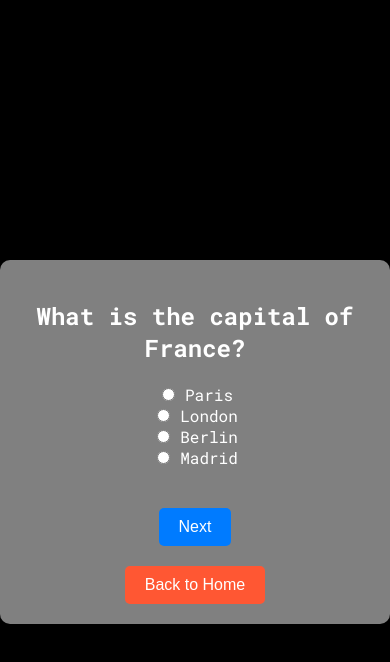
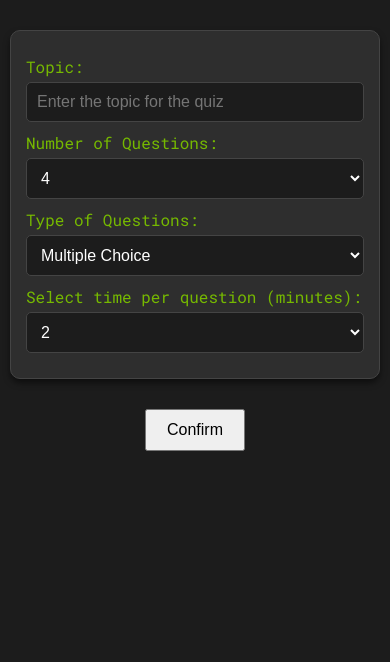
Before and after one commit to redhatgamer/eldritch-AI, a React (Create React App) app in the folder eldritch/: page /quiz in a window 390 px wide. Shown: the top 662 px of the page. Built offline with nearby package versions, Linux system fonts and the light colour scheme.

Commit message:
Update quiz topic

```diff
--- a/eldritch/package.json
+++ b/eldritch/package.json
@@ -3,6 +3,7 @@
   "version": "0.1.0",
   "private": true,
   "dependencies": {
+    "@google/generative-ai": "^0.14.1",
     "@testing-library/jest-dom": "^5.17.0",
     "@testing-library/react": "^13.4.0",
     "@testing-library/user-event": "^13.5.0",
--- a/eldritch/src/Quiz.css
+++ b/eldritch/src/Quiz.css
@@ -1,70 +1,123 @@
-.quiz-container {
-    display: flex;
-    flex-direction: column;
-    align-items: center;
-    justify-content: center;
-    text-align: center;
-    padding: 20px;
-    margin: 0 auto;
-    max-width: 800px;
-    min-height: 100vh; /* Ensures the quiz container takes up full height */
-    background-color: black; /* Adds a background color for better visual separation */
+/* Quiz.css */
+
+@import url('https://fonts.googleapis.com/css2?family=Roboto+Mono:wght@400;700&display=swap');
+
+body {
+    margin: 0;
+    font-family: 'Roboto Mono', monospace, Arial, Helvetica, sans-serif;
+    background: #1c1c1c;
+    color: #fff;
+    overflow-x: hidden;
 }
 
-.question-container {
-    margin-bottom: 20px;
+.App {
+    text-align: center;
 }
 
-.question-wrapper {
+.App-header {
+    background-color: #3a3a3a;
+    padding: 20px;
+    color: #76B900;
+    border-bottom: 1px solid #444;
+    box-shadow: 0 4px 6px rgba(0, 0, 0, 0.5);
+}
+
+h1 {
+    font-size: 3em;
+    margin: 0;
+}
+
+.dropdown-container-wrapper {
     display: flex;
-    flex-direction: column;
-    align-items: center;
-    background: grey; /* Adds a white background to the question wrapper */
+    justify-content: center;
+    margin-top: 20px;
+}
+
+.dropdown-container {
+    background: #2e2e2e;
     padding: 20px;
     border-radius: 10px;
-    box-shadow: 0 4px 8px rgba(0, 0, 0, 0.1); /* Adds shadow for better separation */
+    box-shadow: 0 4px 6px rgba(0, 0, 0, 0.5);
+    max-width: 400px;
     width: 100%;
-    max-width: 600px;
+    border: 1px solid #444;
+    text-align: left;
 }
 
-h2 {
-    margin-bottom: 20px;
+.dropdown-container label {
+    display: block;
+    margin: 10px 0;
+    font-size: 1.2em;
+    color: #76B900;
 }
 
-input[type="radio"] {
-    margin-right: 10px;
+.dropdown-container input[type="text"],
+.dropdown-container select {
+    width: 100%;
+    padding: 10px;
+    margin-top: 5px;
+    border: 1px solid #444;
+    border-radius: 5px;
+    font-size: 1em;
+    background-color: #1c1c1c;
+    color: #fff;
+    box-sizing: border-box;
+    transition: background-color 0.3s ease, border-color 0.3s ease;
 }
 
-button {
-    padding: 10px 20px;
-    margin-top: 20px;
-    background-color: #007bff;
+.dropdown-container input[type="text"]:focus,
+.dropdown-container select:focus {
+    outline: none;
+    border-color: #76B900;
+    background-color: #2e2e2e;
+}
+
+.dropdown-container button {
+    background-color: #76B900;
     color: white;
     border: none;
+    padding: 15px 25px;
+    font-size: 1.2em;
     border-radius: 5px;
     cursor: pointer;
-    transition: background-color 0.3s;
+    transition: background-color 0.3s ease, transform 0.3s ease;
+    margin-top: 20px;
+    display: block;
+    width: 100%;
 }
 
-button:hover {
-    background-color: #0056b3;
+.dropdown-container button:hover {
+    background-color: #68a700;
+    transform: scale(1.05);
 }
 
-.score-container {
+.popup {
+    background-color: #f8d7da;
+    color: #721c24;
+    border: 1px solid #f5c6cb;
+    padding: 10px;
+    border-radius: 5px;
     margin-top: 20px;
-    background: grey;
-    padding: 20px;
-    border-radius: 10px;
-    box-shadow: 0 4px 8px rgba(0, 0, 0, 0.1);
-    width: 100%;
-    max-width: 600px;
+    max-width: 400px;
+    margin-left: auto;
+    margin-right: auto;
+    text-align: center;
 }
 
-.back-btn {
-    margin-top: 20px;
-    background-color: #ff5733; /* Different color for the back button */
+@media (max-width: 600px) {
+    .dropdown-container-wrapper {
+        padding: 10px;
+    }
+
+    .dropdown-container {
+        padding: 15px;
+    }
+
+    .dropdown-container label {
+        font-size: 1em;
+    }
+
+    .dropdown-container button {
+        font-size: 1em;
+    }
 }
-
-.back-btn:hover {
-    background-color: #cc4626;
-}
--- a/eldritch/src/Quiz.js
+++ b/eldritch/src/Quiz.js
@@ -1,116 +1,110 @@
-import React, { useState, useEffect } from 'react';
-import { useLocation, useNavigate } from 'react-router-dom';
+import React, { useState } from 'react';
 import './Quiz.css';
 
-const fetchAIQuestions = async (topic) => {
-    try {
-        const response = await fetch(`/questions.json`);
-        if (!response.ok) {
-            throw new Error(`HTTP error! status: ${response.status}`);
-        }
-        const data = await response.json();
-        return data.questions;
-    } catch (error) {
-        console.error('Failed to fetch questions:', error);
-        throw error;
-    }
-};
+function Quiz() {
+    const [numQuestions, setNumQuestions] = useState(4);
+    const [questionType, setQuestionType] = useState('multiple choice');
+    const [topic, setTopic] = useState('');
+    const [errorMessage, setErrorMessage] = useState('');
+    const [showPopup, setShowPopup] = useState(false);
+    const [timePerQuestion, setTimePerQuestion] = useState(2 * 60); // Default time per question in seconds
 
-const Question = ({ question, options, selectedOption, onOptionSelect }) => (
-    <div className="question-container">
-        <h2>{question}</h2>
-        {options.map((option) => (
-            <div key={option}>
-                <input
-                    type="radio"
-                    value={option}
-                    checked={selectedOption === option}
-                    onChange={() => onOptionSelect(option)}
-                />
-                {option}
-            </div>
-        ))}
-    </div>
-);
-
-function Quiz() {
-    const location = useLocation();
-    const navigate = useNavigate();
-    const [currentQuestionIndex, setCurrentQuestionIndex] = useState(0);
-    const [selectedOption, setSelectedOption] = useState('');
-    const [score, setScore] = useState(0);
-    const [showScore, setShowScore] = useState(false);
-    const [questions, setQuestions] = useState([]);
-    const [loading, setLoading] = useState(true);
-    const [error, setError] = useState(null);
-
-    const topic = new URLSearchParams(location.search).get('topic') || 'default';
-
-    useEffect(() => {
-        const getQuestions = async () => {
-            try {
-                const fetchedQuestions = await fetchAIQuestions(topic);
-                setQuestions(fetchedQuestions);
-                setLoading(false);
-            } catch (error) {
-                setError('Failed to load questions.');
-                setLoading(false);
-            }
-        };
-        getQuestions();
-    }, [topic]);
-
-    const handleOptionSelect = (option) => {
-        setSelectedOption(option);
+    const handleNumQuestionsChange = (event) => {
+        setNumQuestions(parseInt(event.target.value, 10));
     };
 
-    const handleNextQuestion = () => {
-        if (selectedOption === questions[currentQuestionIndex].answer) {
-            setScore(score + 1);
+    const handleQuestionTypeChange = (event) => {
+        setQuestionType(event.target.value);
+    };
+
+    const handleTopicChange = (event) => {
+        const value = event.target.value;
+        const regex = /^[a-zA-Z0-9-]*$/;
+        if (value.trim() === '') {
+            setErrorMessage('Topic cannot be empty');
+        } else if (!regex.test(value)) {
+            setErrorMessage('Topic contains invalid characters');
+        } else if (value.length < 3 || value.length > 30) {
+            setErrorMessage('Topic must be between 3 and 30 characters');
+        } else {
+            setErrorMessage('');
         }
-        setSelectedOption('');
-        if (currentQuestionIndex < questions.length - 1) {
-            setCurrentQuestionIndex(currentQuestionIndex + 1);
+        setTopic(value);
+    };
+
+    const handleTimerChange = (event) => {
+        const newMinutes = parseInt(event.target.value, 10);
+        setTimePerQuestion(newMinutes * 60); // Convert minutes to seconds
+    };
+
+    const handleConfirm = () => {
+        if (errorMessage || topic.trim() === '') {
+            setShowPopup(true);
+            setTimeout(() => setShowPopup(false), 3000); // Hide popup after 3 seconds
         } else {
-            setShowScore(true);
+            // Logic to start the quiz goes here
+            console.log('Quiz started with the following settings:', {
+                numQuestions,
+                questionType,
+                topic,
+                timePerQuestion,
+            });
         }
     };
 
-    const handleBackToHome = () => {
-        navigate('/');
-    };
-
-    if (loading) {
-        return <div>Loading questions...</div>;
-    }
-
-    if (error) {
-        return <div>{error}</div>;
-    }
-
     return (
-        <div className="quiz-container">
-            {showScore ? (
-                <div className="score-container">
-                    <h1>Your score: {score}/{questions.length}</h1>
-                    <button onClick={handleBackToHome}>Back to Home</button>
+        <div>
+            <div className="dropdown-container-wrapper">
+                <div className="dropdown-container">
+                    <div>
+                        <label>
+                            Topic:
+                            <input
+                                type="text"
+                                value={topic}
+                                onChange={handleTopicChange}
+                                placeholder="Enter the topic for the quiz"
+                            />
+                        </label>
+                    </div>
+                    <div>
+                        <label>
+                            Number of Questions:
+                            <select value={numQuestions} onChange={handleNumQuestionsChange}>
+                                <option value="4">4</option>
+                                <option value="8">8</option>
+                                <option value="10">10</option>
+                            </select>
+                        </label>
+                    </div>
+                    <div>
+                        <label>
+                            Type of Questions:
+                            <select value={questionType} onChange={handleQuestionTypeChange}>
+                                <option value="multiple choice">Multiple Choice</option>
+                                <option value="true/false">True/False</option>
+                                <option value="both">Both</option>
+                            </select>
+                        </label>
+                    </div>
+                    <div>
+                        <label>
+                            Select time per question (minutes):
+                            <select value={timePerQuestion / 60} onChange={handleTimerChange}>
+                                <option value="2">2</option>
+                                <option value="5">5</option>
+                                <option value="8">8</option>
+                            </select>
+                        </label>
+                    </div>
                 </div>
-            ) : (
-                questions.length > 0 ? (
-                    <div className="question-wrapper">
-                        <Question
-                            question={questions[currentQuestionIndex].question}
-                            options={questions[currentQuestionIndex].options}
-                            selectedOption={selectedOption}
-                            onOptionSelect={handleOptionSelect}
-                        />
-                        <button type="button" onClick={handleNextQuestion}>Next</button>
-                        <button type="button" onClick={handleBackToHome} className="back-btn">Back to Home</button>
-                    </div>
-                ) : (
-                    <div>No questions available.</div>
-                )
+            </div>
+            {showPopup && (
+                <div className="popup">
+                    <p>{errorMessage}</p>
+                </div>
             )}
+            <button onClick={handleConfirm}>Confirm</button>
         </div>
     );
 }
```
Also changed, not shown: eldritch/src/Timer.js (added, +41 -0 lines), eldritch/src/fetchQuizData.js (added, +84 -0 lines), 1 other file (tests, documents, lock files or other folders).
